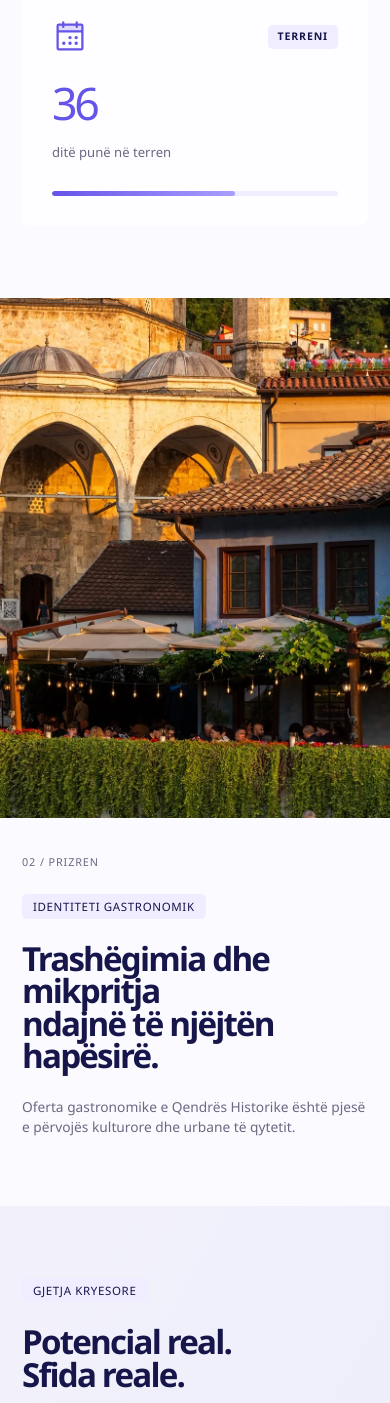
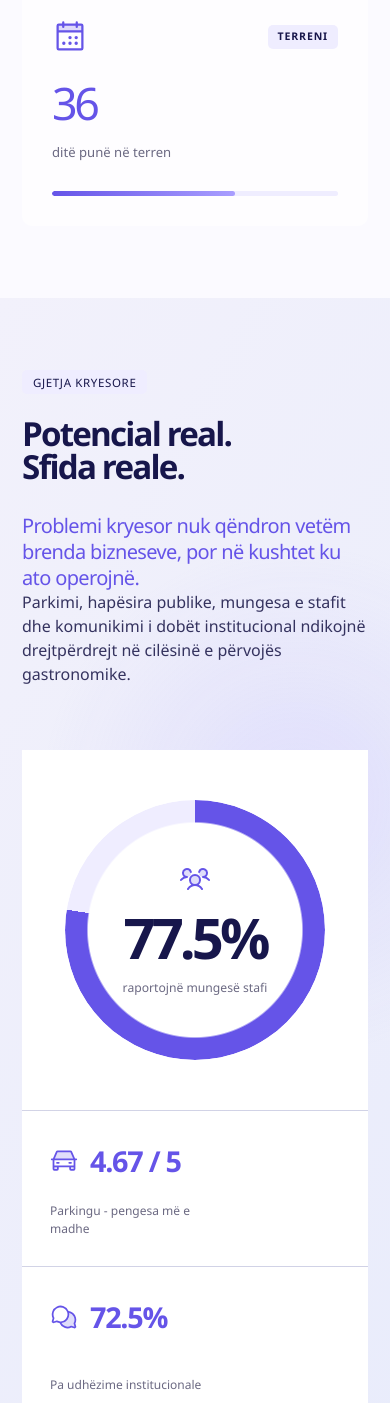
Before and after one commit to ardijancuri/nam-website, a Next.js app: page / in a window 390 px wide. Shown: the part 1968-3371 px from the top of the page. Built offline with nearby package versions, Linux system fonts and the light colour scheme.

Commit message:
Remove homepage report image

```diff
--- a/app/globals.css
+++ b/app/globals.css
@@ -514,26 +514,6 @@ p {
   background: linear-gradient(90deg, var(--violet), var(--violet-soft));
 }
 
-/* Editorial photo chapter */
-
-.photo-chapter {
-  width: 100%;
-  background: var(--paper);
-}
-
-.photo-chapter-frame,
-.photo-chapter-frame figure {
-  width: 100%;
-  margin: 0;
-}
-
-.photo-chapter-media {
-  height: clamp(580px, 67vw, 880px);
-  overflow: hidden;
-  background: var(--ink);
-}
-
-.photo-chapter-media img,
 .report-field-visual img,
 .about-place-media img {
   display: block;
@@ -543,46 +523,9 @@ p {
   transition: transform 1.1s cubic-bezier(0.2, 0.75, 0.25, 1);
 }
 
-.photo-chapter-media img {
-  object-position: center 48%;
-}
-
-.photo-chapter-frame:hover img,
 .report-field-visual:hover img,
 .about-place-media:hover img {
   transform: scale(1.018);
-}
-
-.photo-chapter-caption {
-  display: grid;
-  width: min(100%, var(--section-width));
-  margin-inline: auto;
-  padding: 34px var(--page-pad) clamp(68px, 7vw, 96px);
-  grid-template-columns: 0.28fr 1.12fr 0.6fr;
-  gap: clamp(30px, 5vw, 78px);
-  align-items: start;
-}
-
-.photo-chapter-index {
-  padding-top: 8px;
-  color: var(--muted);
-  font-size: 0.68rem;
-  letter-spacing: 0.08em;
-  text-transform: uppercase;
-}
-
-.photo-chapter-caption h2 {
-  max-width: 760px;
-  margin-bottom: 0;
-  color: var(--ink);
-  font-size: clamp(1.9rem, 3.2vw, 3.35rem);
-}
-
-.photo-chapter-caption > p {
-  max-width: 380px;
-  margin: 8px 0 0;
-  color: var(--muted);
-  font-size: 0.86rem;
 }
 
 /* Homepage data feature */
@@ -2051,15 +1994,6 @@ p {
     grid-template-columns: 1fr;
   }
 
-  .photo-chapter-caption {
-    grid-template-columns: 0.22fr 1.78fr;
-  }
-
-  .photo-chapter-caption > p {
-    max-width: 640px;
-    grid-column: 2;
-  }
-
   .publication-intro {
     row-gap: 60px;
   }
@@ -2246,25 +2180,6 @@ p {
 
   .stat-metric-header {
     margin-bottom: 28px;
-  }
-
-  .photo-chapter-media {
-    height: 520px;
-  }
-
-  .photo-chapter-caption {
-    padding-top: 28px;
-    grid-template-columns: 1fr;
-    gap: 24px;
-  }
-
-  .photo-chapter-caption > p {
-    margin-top: 0;
-    grid-column: 1;
-  }
-
-  .photo-chapter-caption h2 {
-    font-size: clamp(1.8rem, 8.5vw, 2.7rem);
   }
 
   .donut {
--- a/app/page.tsx
+++ b/app/page.tsx
@@ -146,40 +146,6 @@ export default function Home() {
               />
             </Reveal>
           </div>
-        </section>
-
-        <section
-          className="photo-chapter photo-chapter-home"
-          aria-labelledby="gastronomy-identity-title"
-        >
-          <Reveal className="photo-chapter-frame">
-            <figure>
-              <div className="photo-chapter-media">
-                <img
-                  src="/prizren-heritage-gastronomy.webp"
-                  alt="Restorant me tarracë pranë arkitekturës historike të Prizrenit"
-                  width="1600"
-                  height="1066"
-                  loading="lazy"
-                />
-              </div>
-              <figcaption className="photo-chapter-caption">
-                <span className="photo-chapter-index">02 / Prizren</span>
-                <div>
-                  <p className="section-label">Identiteti gastronomik</p>
-                  <h2 id="gastronomy-identity-title">
-                    Trashëgimia dhe mikpritja
-                    <br />
-                    ndajnë të njëjtën hapësirë.
-                  </h2>
-                </div>
-                <p>
-                  Oferta gastronomike e Qendrës Historike është pjesë e
-                  përvojës kulturore dhe urbane të qytetit.
-                </p>
-              </figcaption>
-            </figure>
-          </Reveal>
         </section>
 
         <section className="section data-feature">
```
